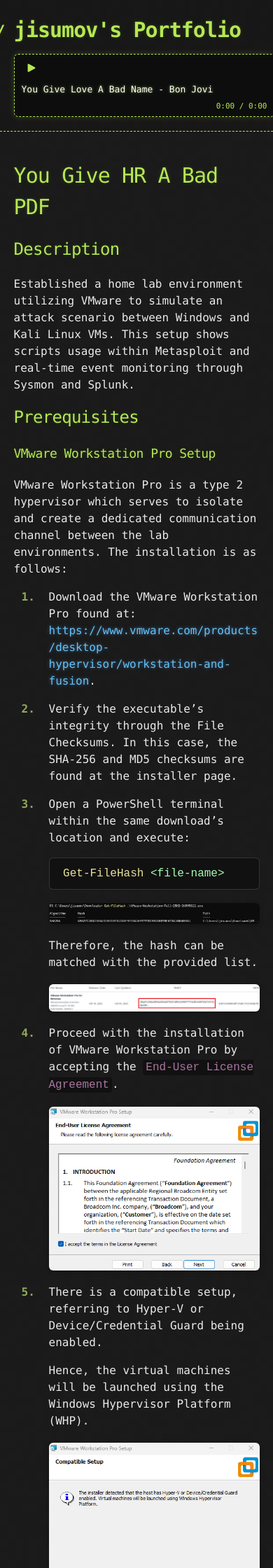
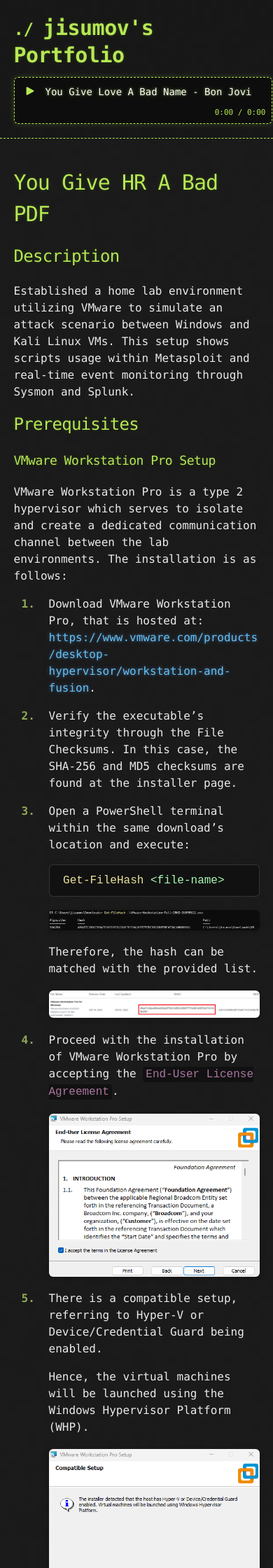
Before and after one commit to jisumov/jisumov.github.io, a Jekyll site: the page built from projects/40-2-labs/you-give-hr-a-bad-pdf.md, in a window 390 px wide. Shown: the top 2240 px of the page at 70% size. Built offline with Jekyll 4.4.1, drawn with Linux system fonts in a browser that asks for light colours; nearby versions of some CDN libraries; our own code applies the rules of GitHub Pages for plain Markdown files.

Commit message:
fix: format styles and solve small screen overflow

```diff
--- a/_layouts/default.html
+++ b/_layouts/default.html
@@ -23,8 +23,10 @@
       </a>
 
       <div id="yt-miniplayer">
+        <div class="btn-title-group">
         <button id="yt-audio-btn"><i class="fa-solid fa-play"></i></button>
         <span id="yt-track-title">{{ page.music_title | default: "Welcome to the Jungle" }}</span>
+        </div>
         <span id="yt-timer">0:00 / 0:00</span>
       </div>
 
--- a/_sass/jekyll-theme-hacker.scss
+++ b/_sass/jekyll-theme-hacker.scss
@@ -24,6 +24,10 @@ body.no-scroll {
   touch-action: none;
 }
 
+.btn-title-group {
+  display: contents;
+}
+
 .container {
   width: 90%;
   max-width: $container-max-width;
@@ -36,15 +40,24 @@ section {
   margin: 0 0 20px 0;
 }
 
-h1,h2,h3,h4,h5,h6 {
+h1,
+h2,
+h3,
+h4,
+h5,
+h6 {
   margin: 0 0 20px;
   font-weight: normal;
   font-family: Monaco, "Bitstream Vera Sans Mono", "Lucida Console", Terminal, monospace;
   color: $header;
   letter-spacing: -0.03em;
-  text-shadow: 0 1px 1px rgba(0,0,0,0.1),
-               0 0 5px rgba(181,232,83,0.1),
-               0 0 10px rgba(181,232,83,0.1);
+  text-shadow: 0 1px 1px rgba(0, 0, 0, 0.1),
+    0 0 5px rgba(181, 232, 83, 0.1),
+    0 0 10px rgba(181, 232, 83, 0.1);
+  overflow-wrap: break-word;
+  word-break: break-word;
+  white-space: normal !important;
+  max-width: 100%;
 }
 
 header {
@@ -62,9 +75,9 @@ header h1 {
   margin: 0 0 0 -40px;
   font-weight: bold;
   color: $conifer;
-  text-shadow: 0 1px 1px rgba(0,0,0,0.1),
-               0 0 5px rgba(181,232,83,0.1),
-               0 0 10px rgba(181,232,83,0.1);
+  text-shadow: 0 1px 1px rgba(0, 0, 0, 0.1),
+    0 0 5px rgba(181, 232, 83, 0.1),
+    0 0 10px rgba(181, 232, 83, 0.1);
   letter-spacing: -1px;
   -webkit-font-smoothing: antialiased;
 }
@@ -83,18 +96,27 @@ header h2 {
 a {
   color: #63c0f5;
   text-decoration: none;
-  text-shadow: 0 0 5px rgba(104,182,255,0.5);
+  text-shadow: 0 0 5px rgba(104, 182, 255, 0.5);
 }
 
-a:visited { color: #63c0f5; }
+a:visited {
+  color: #63c0f5;
+}
+
 a:hover {
   color: $conifer;
   text-decoration: none;
-  text-shadow: 0 0 8px rgba(181,232,83,0.7);
+  text-shadow: 0 0 8px rgba(181, 232, 83, 0.7);
 }
-a:active { color: lighten($conifer, 10%); }
 
-a, p, li, code {
+a:active {
+  color: lighten($conifer, 10%);
+}
+
+a,
+p,
+li,
+code {
   overflow-wrap: anywhere;
   word-break: break-word;
 }
@@ -130,7 +152,7 @@ a, p, li, code {
   object-fit: cover;
   border-radius: 8px;
   display: block;
-  border: 1px solid rgba(181,232,83,0.15);
+  border: 1px solid rgba(181, 232, 83, 0.15);
 }
 
 #main_content .project-content {
@@ -163,21 +185,34 @@ a, p, li, code {
   text-decoration: none;
   transition: all 0.15s ease;
 }
+
 #main_content .project-content a.button-link:hover {
   background: $conifer;
   color: $cod-grey;
   box-shadow: 0 0 10px rgba($conifer, 0.5);
 }
 
-#main_content h1 { font-size: 30px; }
-#main_content h2 { font-size: 24px; }
-#main_content h3 { font-size: 18px; }
+#main_content h1 {
+  font-size: 30px;
+}
 
-blockquote { color: $blockquote-color; padding-left: 10px; border-left: 1px dotted $blockquote-border; }
+#main_content h2 {
+  font-size: 24px;
+}
+
+#main_content h3 {
+  font-size: 18px;
+}
+
+blockquote {
+  color: $blockquote-color;
+  padding-left: 10px;
+  border-left: 1px dotted $blockquote-border;
+}
 
 pre {
-  background: rgba(0,0,0,0.9);
-  border: 1px solid rgba(255,255,255,0.15);
+  background: rgba(0, 0, 0, 0.9);
+  border: 1px solid rgba(255, 255, 255, 0.15);
   padding: 10px;
   font-size: 16px;
   color: #b5e853;
@@ -191,6 +226,7 @@ pre {
   #main_content .project-card {
     grid-template-columns: 180px 1fr;
   }
+
   #main_content .project-card img.cover-square {
     width: 180px;
     height: 180px;
@@ -247,13 +283,13 @@ ol {
   counter-reset: custom-counter;
 }
 
-ol > li {
+ol>li {
   counter-increment: custom-counter;
   position: relative;
   padding-left: 10px;
 }
 
-ol > li::marker {
+ol>li::marker {
   color: #90a959;
   font-weight: bold;
 }
@@ -267,7 +303,7 @@ ol > li::marker {
   margin: 1.2rem 0;
   cursor: zoom-in;
   border-radius: 6px;
-  box-shadow: 0 2px 6px rgba(0,0,0,0.25);
+  box-shadow: 0 2px 6px rgba(0, 0, 0, 0.25);
   transition: transform 0.15s ease;
 }
 
@@ -295,7 +331,7 @@ ol > li::marker {
   width: auto;
   height: auto;
   border-radius: 8px;
-  box-shadow: 0 4px 20px rgba(0,0,0,0.5);
+  box-shadow: 0 4px 20px rgba(0, 0, 0, 0.5);
 }
 
 #yt-miniplayer {
@@ -328,8 +364,15 @@ ol > li::marker {
   line-height: 1;
   transition: color 0.2s ease, transform 0.1s ease;
 }
-#yt-audio-btn:hover { color: lighten($conifer, 12%); transform: scale(1.08); }
-#yt-audio-btn i { pointer-events: none; }
+
+#yt-audio-btn:hover {
+  color: lighten($conifer, 12%);
+  transform: scale(1.08);
+}
+
+#yt-audio-btn i {
+  pointer-events: none;
+}
 
 #yt-track-title {
   font-size: 14px;
@@ -342,17 +385,77 @@ ol > li::marker {
   text-overflow: ellipsis;
 }
 
-#yt-timer { font-size: 12px; color: $conifer; min-width: 60px; text-align: right; flex-shrink: 0; }
+#yt-timer {
+  font-size: 12px;
+  color: $conifer;
+  min-width: 60px;
+  text-align: right;
+  flex-shrink: 0;
+}
 
-#yt-audio-iframe { display: none; visibility: hidden; }
+#yt-audio-iframe {
+  display: none;
+  visibility: hidden;
+}
 
 @media (max-width: 640px) {
-  #yt-miniplayer { font-size: 13px; gap: 8px; padding: 6px 10px; max-width: 100%; }
-  #yt-track-title { font-size: 13px; }
-  #yt-timer { font-size: 11px; min-width: 50px; }
+  #yt-miniplayer {
+    flex-direction: column;
+    align-items: flex-start;
+    gap: 6px;
+    width: 100%;
+    padding: 8px 10px;
+  }
+
+  .btn-title-group {
+    display: flex;
+    align-items: center;
+    gap: 8px;
+    width: 100%;
+  }
+
+  #yt-track-title {
+    flex: 1;
+    white-space: nowrap;
+    overflow: hidden;
+    text-overflow: ellipsis;
+  }
+
+  #yt-timer {
+    align-self: flex-end;
+    font-size: 11px;
+    margin-top: 2px;
+  }
 }
+
 @media (max-width: 480px) {
-  #yt-miniplayer { flex-direction: column; align-items: flex-start; text-align: left; gap: 6px; }
-  #yt-track-title { width: 100%; white-space: normal; text-overflow: unset; overflow: visible; }
-  #yt-timer { align-self: flex-end; text-align: right; width: 100%; }
+  header h1 {
+    margin-left: 0 !important;
+    line-height: 1.3;
+    letter-spacing: -0.5px;
+  }
+
+  #yt-miniplayer {
+    flex-direction: column;
+    align-items: flex-start;
+    text-align: left;
+    gap: 6px;
+    max-width: 100% !important;
+    width: 100% !important;
+    overflow-x: hidden !important;
+    padding: 6px 8px;
+  }
+
+  #yt-track-title {
+    width: 100%;
+    white-space: normal;
+    text-overflow: unset;
+    overflow: visible;
+  }
+
+  #yt-timer {
+    align-self: flex-end;
+    text-align: right;
+    width: 100%;
+  }
 }
--- a/projects/40-2-labs/you-give-hr-a-bad-pdf.md
+++ b/projects/40-2-labs/you-give-hr-a-bad-pdf.md
@@ -14,7 +14,7 @@ Established a home lab environment utilizing VMware to simulate an attack scenar
 ### VMware Workstation Pro Setup
 VMware Workstation Pro is a type 2 hypervisor which serves to isolate and create a dedicated communication channel between the lab environments. The installation is as follows:
 
-1. Download the VMware Workstation Pro found at: [https://www.vmware.com/products/desktop-hypervisor/workstation-and-fusion](https://www.vmware.com/products/desktop-hypervisor/workstation-and-fusion).
+1. Download VMware Workstation Pro, that is hosted at: [https://www.vmware.com/products/desktop-hypervisor/workstation-and-fusion](https://www.vmware.com/products/desktop-hypervisor/workstation-and-fusion).
 
 2. Verify the executable's integrity through the File Checksums. In this case, the SHA-256 and MD5 checksums are found at the installer page.
 
```
